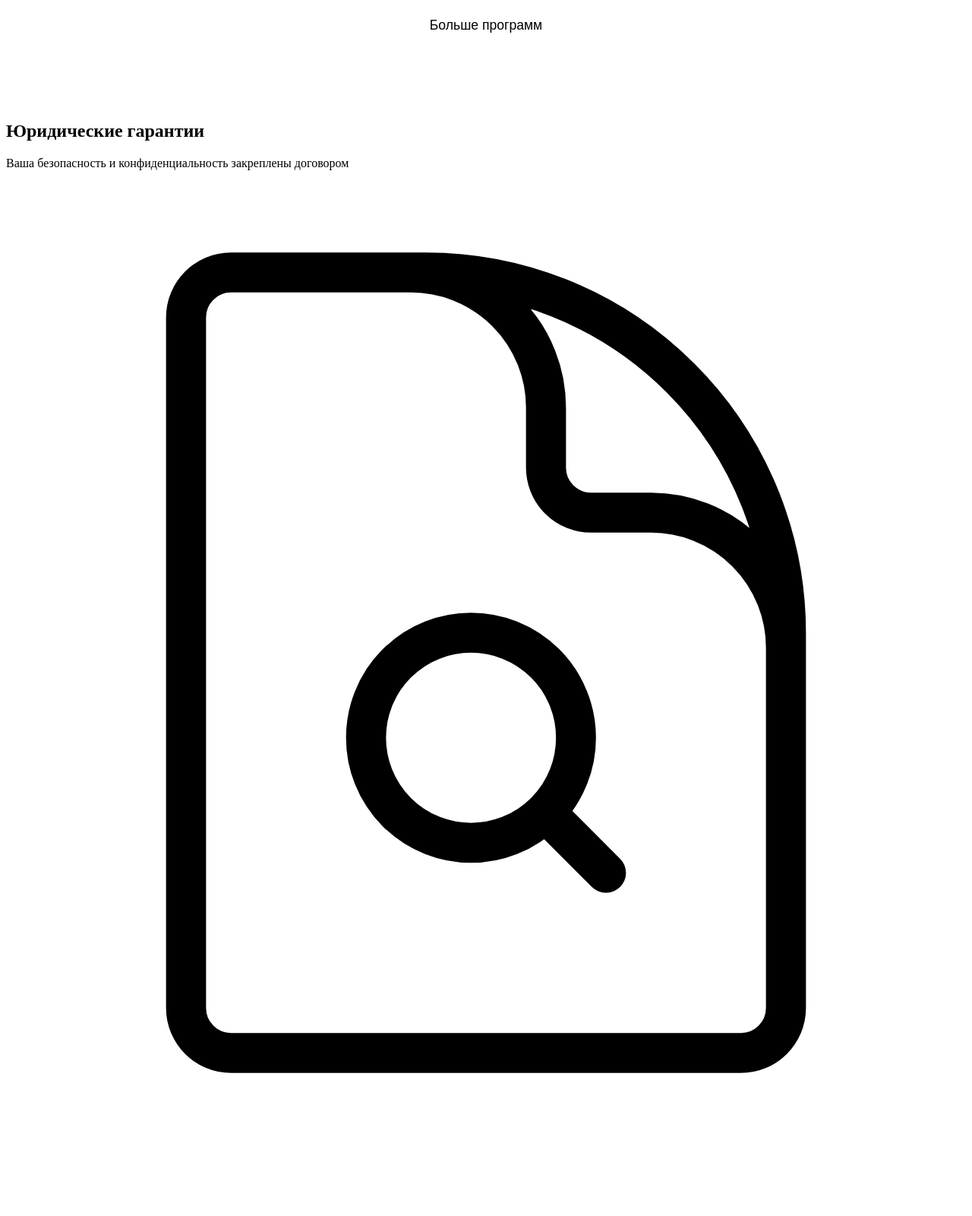
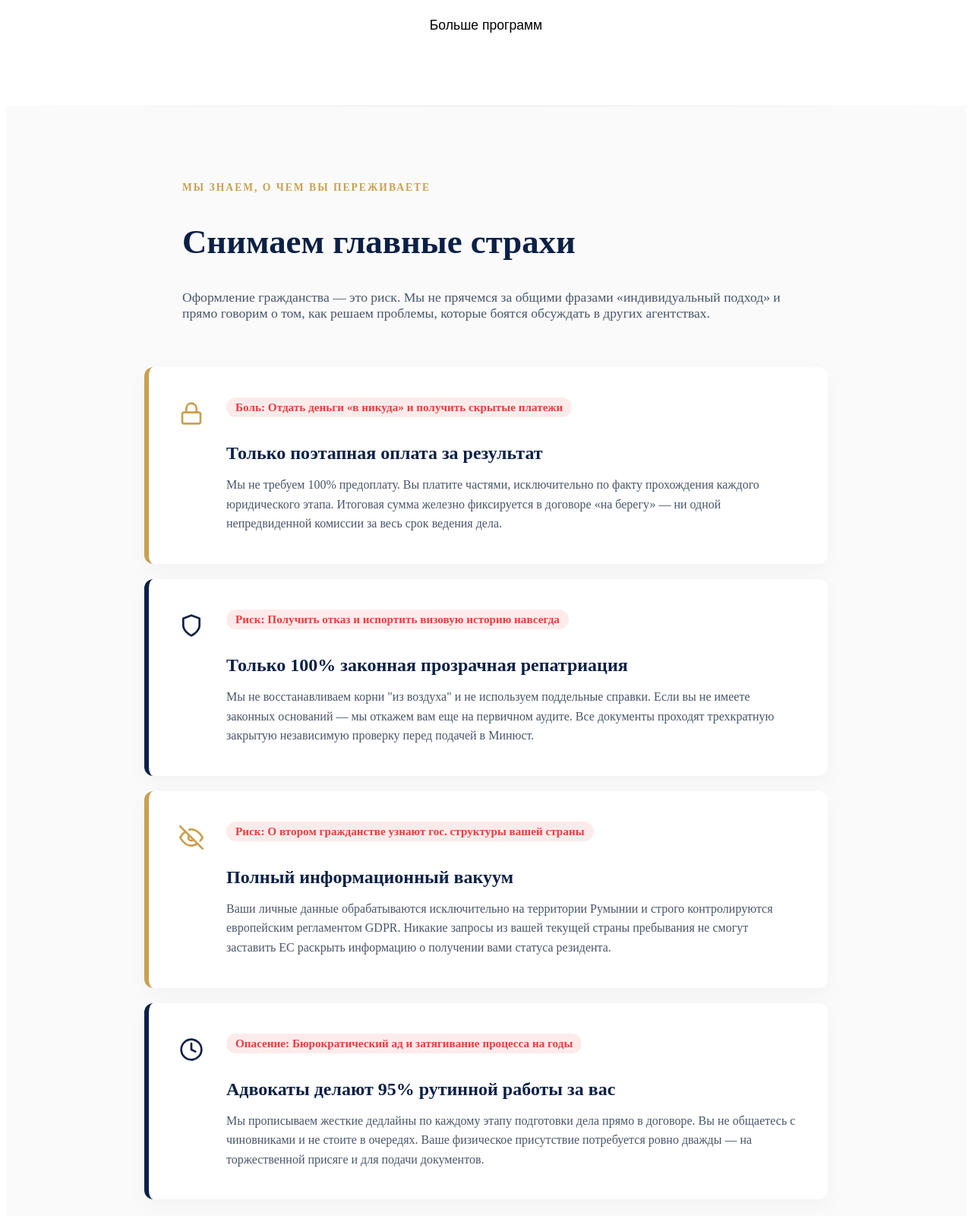
Before and after one commit to gennadiyyasnov-maker/eurostatus, a website built with Vite: page index.html in a window 1280 px wide. Shown: the part 8220-9820 px from the top of the page at 76% size. Built offline with nearby package versions, Linux system fonts and the light colour scheme.

Commit message:
copywriting

```diff
--- a/index.html
+++ b/index.html
@@ -234,51 +234,103 @@
 </div>
 </section>
 <!-- Legal Guarantees Section -->
-<section class="guarantees-section">
-<div class="container">
-<div class="section-header text-center">
-<h2>Юридические гарантии</h2>
-<p>Ваша безопасность и конфиденциальность закреплены договором</p>
+<section class="guarantees-section" style="padding: 100px 0; background: #fafafa; position: relative; overflow: hidden;">
+  <!-- Decor shape -->
+  <div style="position: absolute; top: 0; left: 0; right: 0; height: 1px; background: linear-gradient(90deg, transparent, rgba(11,32,70,0.1), transparent);"></div>
+
+  <div class="container relative z-10">
+    <div class="section-header text-center" style="max-width: 800px; margin: 0 auto 60px auto;">
+      <span style="color: #c9a050; font-size: 0.85rem; text-transform: uppercase; letter-spacing: 2px; font-weight: 600; display: block; margin-bottom: 10px;">Мы знаем, о чем вы переживаете</span>
+      <h2 style="font-size: 2.8rem; color: #0B2046; font-family: 'Times New Roman', serif;">Снимаем главные страхи</h2>
+      <p style="font-size: 1.1rem; color: #4a5568;">Оформление гражданства — это риск. Мы не прячемся за общими фразами «индивидуальный подход» и прямо говорим о том, как решаем проблемы, которые боятся обсуждать в других агентствах.</p>
     </div>
-<div class="guarantees-grid">
-<div class="guarantee-card glass-card">
-<div class="g-icon">
-<svg fill="none" stroke="currentColor" stroke-width="1" viewbox="0 0 24 24">
-<path d="M19.5 14.25v-2.625a3.375 3.375 0 0 0-3.375-3.375h-1.5A1.125 1.125 0 0 1 13.5 7.125v-1.5a3.375 3.375 0 0 0-3.375-3.375H8.25m5.231 13.481L15 17.25m-4.5-15H5.625c-.621 0-1.125.504-1.125 1.125v17.25c0 .621.504 1.125 1.125 1.125h12.75c.621 0 1.125-.504 1.125-1.125V11.25a9 9 0 0 0-9-9Zm3.75 11.625a2.625 2.625 0 1 1-5.25 0 2.625 2.625 0 0 1 5.25 0Z" stroke-linecap="round" stroke-linejoin="round"></path>
+
+    <div style="display: flex; flex-direction: column; gap: 20px; max-width: 900px; margin: 0 auto;">
+
+      <!-- Card 1 -->
+      <div style="background: #ffffff; border-radius: 12px; padding: 40px; border-left: 6px solid #c9a050; box-shadow: 0 10px 30px rgba(0,0,0,0.03); transition: transform 0.3s ease;" class="hover-up">
+        <div style="display: flex; gap: 30px; align-items: flex-start;">
+          <div style="flex-shrink: 0; margin-top: 5px;">
+            <svg width="32" height="32" viewBox="0 0 24 24" fill="none" stroke="#c9a050" stroke-width="2" stroke-linecap="round" stroke-linejoin="round">
+              <rect x="3" y="11" width="18" height="11" rx="2" ry="2"></rect>
+              <path d="M7 11V7a5 5 0 0 1 10 0v4"></path>
             </svg>
           </div>
-<h3 style="color: #ffffff !important;">Строго по договору</h3>
-<p style="color: rgba(255, 255, 255, 0.85) !important;">Мы прописываем каждый этап работы, суммы и сроки в официальном двустороннем договоре.</p>
+          <div>
+            <div style="color: #e53e3e; font-weight: 600; font-size: 0.95rem; margin-bottom: 10px; display: inline-flex; align-items: center; gap: 8px; background: rgba(229, 62, 62, 0.1); padding: 4px 12px; border-radius: 20px;">
+               Боль: Отдать деньги «в никуда» и получить скрытые платежи
             </div>
-<div class="guarantee-card glass-card">
-<div class="g-icon">
-<svg fill="none" stroke="currentColor" stroke-width="1" viewbox="0 0 24 24">
-<path d="M16.5 10.5V6.75a4.5 4.5 0 1 0-9 0v3.75m-.75 11.25h10.5a2.25 2.25 0 0 0 2.25-2.25v-6.75a2.25 2.25 0 0 0-2.25-2.25H6.75a2.25 2.25 0 0 0-2.25 2.25v6.75a2.25 2.25 0 0 0 2.25 2.25Z" stroke-linecap="round" stroke-linejoin="round"></path>
-</svg>
-</div>
-<h3 style="color: #ffffff !important;">100% Конфиденциальность</h3>
-<p style="color: rgba(255, 255, 255, 0.85) !important;">Ваши данные защищены по европейскому стандарту GDPR. Никаких утечек информации третьим лицам.</p>
-</div>
-<div class="guarantee-card glass-card">
-<div class="g-icon">
-<svg fill="none" stroke="currentColor" stroke-width="1" viewbox="0 0 24 24">
-<path d="M12 21v-8.25M15.75 21v-8.25M8.25 21v-8.25M3 9l9-6 9 6m-1.5 12V10.332A48.36 48.36 0 0 0 12 9.75c-2.551 0-5.056.2-7.5.582V21M3 21h18M12 6.75h.008v.008H12V6.75Z" stroke-linecap="round" stroke-linejoin="round"></path>
-</svg>
-</div>
-<h3 style="color: #ffffff !important;">Без скрытых комиссий</h3>
-<p style="color: rgba(255, 255, 255, 0.85) !important;">Вы заранее знаете конечную стоимость. Поэтапная оплата привязывается к факту выполненных работ.</p>
-</div>
-<div class="guarantee-card glass-card">
-<div class="g-icon">
-<svg fill="none" stroke="currentColor" stroke-width="1" viewbox="0 0 24 24">
-<path d="M9 12.75 11.25 15 15 9.75M21 12a9 9 0 1 1-18 0 9 9 0 0 1 18 0Z" stroke-linecap="round" stroke-linejoin="round"></path>
-</svg>
-</div>
-<h3 style="color: #ffffff !important;">Правовая защита</h3>
-<p style="color: rgba(255, 255, 255, 0.85) !important;">В случае непредвиденных юридических сложностей мы берем на себя процессы апелляции и защиты.</p>
+            <h3 style="color: #0B2046; font-size: 1.5rem; font-family: 'Times New Roman', serif; margin-bottom: 15px;">Только поэтапная оплата за результат</h3>
+            <p style="color: #4a5568; line-height: 1.6; margin: 0;">Мы не требуем 100% предоплату. Вы платите частями, исключительно по факту прохождения каждого юридического этапа. Итоговая сумма железно фиксируется в договоре «на берегу» — ни одной непредвиденной комиссии за весь срок ведения дела.</p>
           </div>
         </div>
       </div>
+
+      <!-- Card 2 -->
+      <div style="background: #ffffff; border-radius: 12px; padding: 40px; border-left: 6px solid #0B2046; box-shadow: 0 10px 30px rgba(0,0,0,0.03); transition: transform 0.3s ease;" class="hover-up">
+        <div style="display: flex; gap: 30px; align-items: flex-start;">
+          <div style="flex-shrink: 0; margin-top: 5px;">
+            <svg width="32" height="32" viewBox="0 0 24 24" fill="none" stroke="#0B2046" stroke-width="2" stroke-linecap="round" stroke-linejoin="round">
+               <path d="M12 22s8-4 8-10V5l-8-3-8 3v7c0 6 8 10 8 10z"></path>
+            </svg>
+          </div>
+          <div>
+            <div style="color: #e53e3e; font-weight: 600; font-size: 0.95rem; margin-bottom: 10px; display: inline-flex; align-items: center; gap: 8px; background: rgba(229, 62, 62, 0.1); padding: 4px 12px; border-radius: 20px;">
+               Риск: Получить отказ и испортить визовую историю навсегда
+            </div>
+            <h3 style="color: #0B2046; font-size: 1.5rem; font-family: 'Times New Roman', serif; margin-bottom: 15px;">Только 100% законная прозрачная репатриация</h3>
+            <p style="color: #4a5568; line-height: 1.6; margin: 0;">Мы не восстанавливаем корни "из воздуха" и не используем поддельные справки. Если вы не имеете законных оснований — мы откажем вам еще на первичном аудите. Все документы проходят трехкратную закрытую независимую проверку перед подачей в Минюст.</p>
+          </div>
+        </div>
+      </div>
+
+      <!-- Card 3 -->
+      <div style="background: #ffffff; border-radius: 12px; padding: 40px; border-left: 6px solid #c9a050; box-shadow: 0 10px 30px rgba(0,0,0,0.03); transition: transform 0.3s ease;" class="hover-up">
+        <div style="display: flex; gap: 30px; align-items: flex-start;">
+          <div style="flex-shrink: 0; margin-top: 5px;">
+            <svg width="32" height="32" viewBox="0 0 24 24" fill="none" stroke="#c9a050" stroke-width="2" stroke-linecap="round" stroke-linejoin="round">
+               <path d="M17.94 17.94A10.07 10.07 0 0 1 12 20c-7 0-11-8-11-8a18.45 18.45 0 0 1 5.06-5.94M9.9 4.24A9.12 9.12 0 0 1 12 4c7 0 11 8 11 8a18.5 18.5 0 0 1-2.16 3.19m-6.72-1.07a3 3 0 1 1-4.24-4.24"></path>
+               <line x1="1" y1="1" x2="23" y2="23"></line>
+            </svg>
+          </div>
+          <div>
+            <div style="color: #e53e3e; font-weight: 600; font-size: 0.95rem; margin-bottom: 10px; display: inline-flex; align-items: center; gap: 8px; background: rgba(229, 62, 62, 0.1); padding: 4px 12px; border-radius: 20px;">
+               Риск: О втором гражданстве узнают гос. структуры вашей страны
+            </div>
+            <h3 style="color: #0B2046; font-size: 1.5rem; font-family: 'Times New Roman', serif; margin-bottom: 15px;">Полный информационный вакуум</h3>
+            <p style="color: #4a5568; line-height: 1.6; margin: 0;">Ваши личные данные обрабатываются исключительно на территории Румынии и строго контролируются европейским регламентом GDPR. Никакие запросы из вашей текущей страны пребывания не смогут заставить ЕС раскрыть информацию о получении вами статуса резидента.</p>
+          </div>
+        </div>
+      </div>
+
+      <!-- Card 4 -->
+      <div style="background: #ffffff; border-radius: 12px; padding: 40px; border-left: 6px solid #0B2046; box-shadow: 0 10px 30px rgba(0,0,0,0.03); transition: transform 0.3s ease;" class="hover-up">
+        <div style="display: flex; gap: 30px; align-items: flex-start;">
+          <div style="flex-shrink: 0; margin-top: 5px;">
+            <svg width="32" height="32" viewBox="0 0 24 24" fill="none" stroke="#0B2046" stroke-width="2" stroke-linecap="round" stroke-linejoin="round">
+               <circle cx="12" cy="12" r="10"></circle>
+               <polyline points="12 6 12 12 16 14"></polyline>
+            </svg>
+          </div>
+          <div>
+            <div style="color: #e53e3e; font-weight: 600; font-size: 0.95rem; margin-bottom: 10px; display: inline-flex; align-items: center; gap: 8px; background: rgba(229, 62, 62, 0.1); padding: 4px 12px; border-radius: 20px;">
+               Опасение: Бюрократический ад и затягивание процесса на годы
+            </div>
+            <h3 style="color: #0B2046; font-size: 1.5rem; font-family: 'Times New Roman', serif; margin-bottom: 15px;">Адвокаты делают 95% рутинной работы за вас</h3>
+            <p style="color: #4a5568; line-height: 1.6; margin: 0;">Мы прописываем жесткие дедлайны по каждому этапу подготовки дела прямо в договоре. Вы не общаетесь с чиновниками и не стоите в очередях. Ваше физическое присутствие потребуется ровно дважды — на торжественной присяге и для подачи документов.</p>
+          </div>
+        </div>
+      </div>
+
+    </div>
+  </div>
+
+  <style>
+    .hover-up:hover {
+      transform: translateY(-5px);
+      box-shadow: 0 15px 35px rgba(0,0,0,0.06) !important;
+    }
+  </style>
 </section>
 <!-- Process Section -->
 <section style="padding: 100px 0; background: #fafafa;" id="process">
```
Lines whose indentation alone changed are shown as unchanged.
